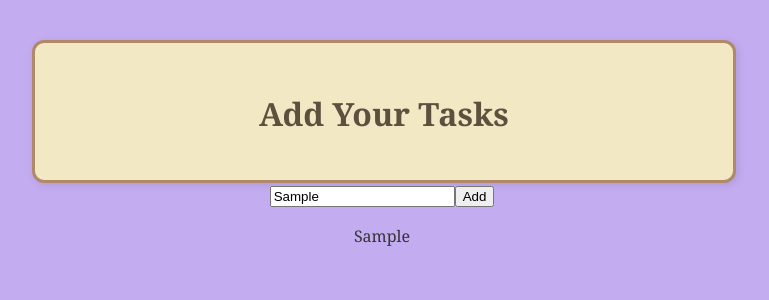
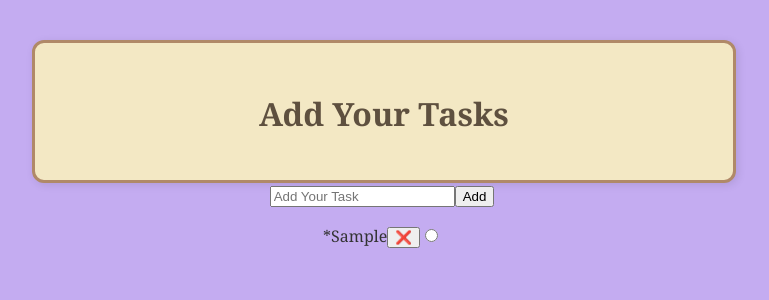
Before and after one commit to rahulgope45/ToDo-app, a React (Vite) app: page / in a window 1280 px wide. Both pictures are taken after typing "Sample" into the empty fields and a click on the button "Add". Shown: the top 300 px of the page, without its empty margins (258-1027 px from the left). Built offline with nearby package versions, Linux system fonts and the light colour scheme.

Commit message:
Now  we can add a task and delete a task css will be done further

```diff
--- a/src/components/Todoform.jsx
+++ b/src/components/Todoform.jsx
@@ -4,15 +4,30 @@ import React, { useState } from "react";
 
 function Todoform(){
 
-    const[inputvalue,envalue] = useState("")
-    const[handlevalue,fvalue] = useState("")
+    const[inputvalue,envalue] = useState("") //for tracking input
+    const[handlevalue,fvalue] = useState([]) //for saving the input
+                                             //saving it in a array
+
+
 
     const handledinputvalue = (e) =>{
         envalue(e.target.value)
     }
 
     const saveinput = () =>{
-        fvalue(inputvalue)
+        if(inputvalue.trim() !== ""){
+            fvalue([...handlevalue,inputvalue])
+            envalue("")
+        }
+    }
+
+    //deleting the task one at a time
+
+    const inputDelete = (deletehandle) =>{
+
+        const deletelist = handlevalue.filter((_,index) => index !== deletehandle)
+        fvalue(deletelist)
+
     }
 
 
@@ -29,14 +44,26 @@ function Todoform(){
                 value={inputvalue}
                 onChange={handledinputvalue}>
                 </input>
-                <button >
-                    {onclick = saveinput}
+                <button onClick = {saveinput}>
+
                     Add
                 </button>
             </div>
             <div>
+                {handlevalue.map((item,index)=>(
 
-                <p>{handlevalue}</p>
+                    <p key={index}>*{item}
+                    <button onClick={() => inputDelete(index)}>
+
+                        ❌
+                        </button>
+                        <input type="radio"></input>
+                    </p>
+
+                ))}
+
+
+
             </div>
 
 
```
